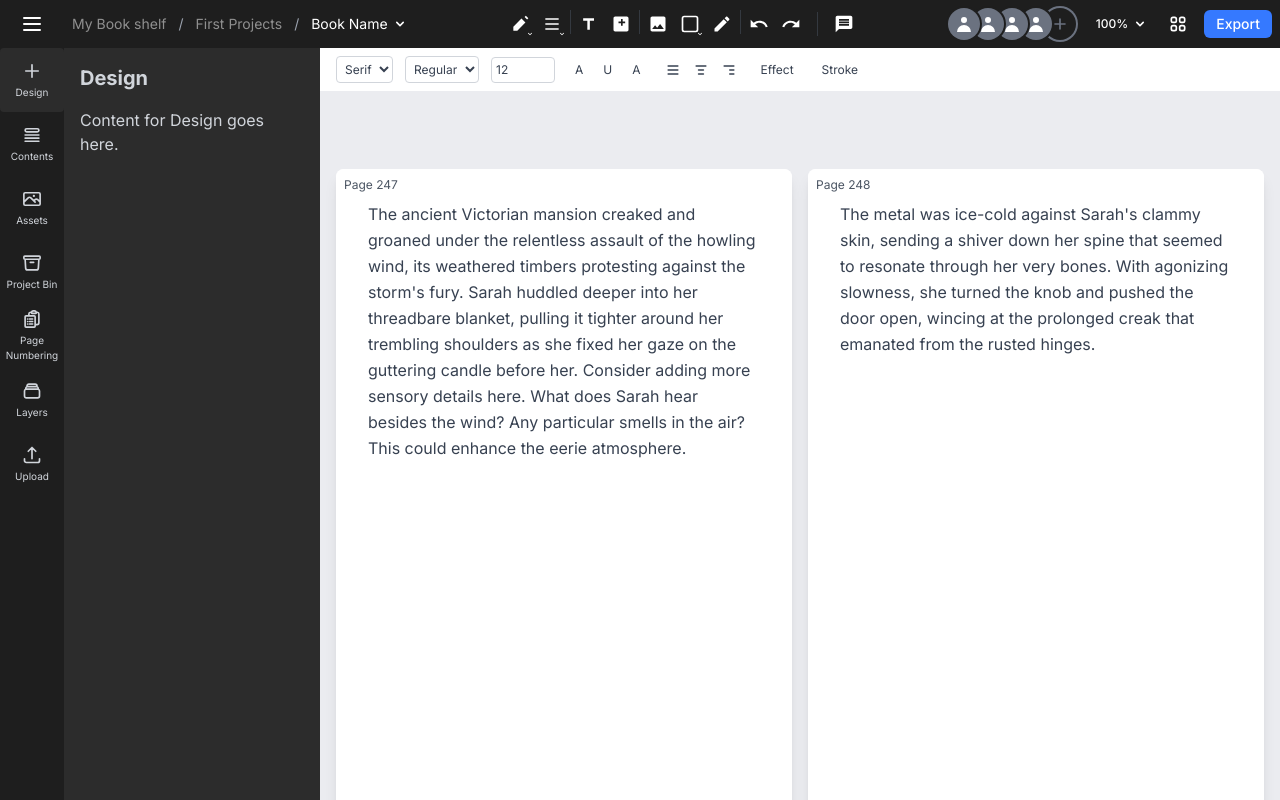
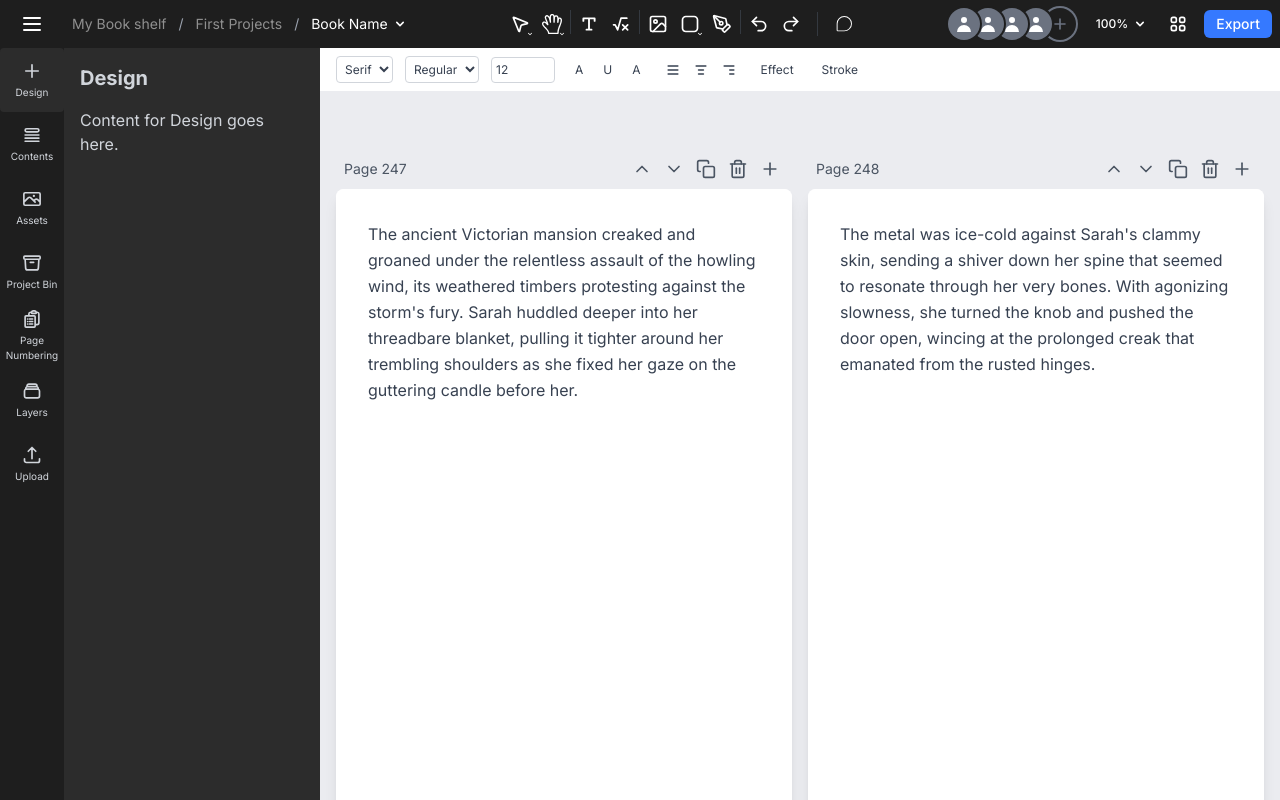
Before and after one commit to alemem64/shelvas, a Next.js app: page / in a window 1280 px wide. Built offline with nearby package versions, Linux system fonts and the light colour scheme.

Commit message:
확대 축소 완전히 기능 구현, TopNabv 아이콘 수정

```diff
--- a/src/app/page.tsx
+++ b/src/app/page.tsx
@@ -1,30 +1,25 @@
 import PageHeader from '@/components/PageHeader';
-
 
 export default function Home() {
   return (
     <div className="bg-[#EBECF0] min-h-screen p-4 flex justify-center items-center">
       <div className="flex space-x-4 w-full max-w-7xl">
-        <div className="flex-1">
-          <div className="bg-white shadow-lg rounded-lg overflow-hidden relative" style={{ aspectRatio: '1 / 1.414' }}>
-            <PageHeader pageNumber={247} />
-            <div className="h-full bg-white p-8 overflow-auto">
-              <p className="text-gray-700 leading-relaxed">
-                The ancient Victorian mansion creaked and groaned under the relentless assault of the howling wind, its weathered timbers protesting against the storm's fury. Sarah huddled deeper into her threadbare blanket, pulling it tighter around her trembling shoulders as she fixed her gaze on the guttering candle before her. Consider adding more sensory details here. What does Sarah hear besides the wind? Any particular smells in the air? This could enhance the eerie atmosphere.
-              </p>
+        {[247, 248].map((pageNumber) => (
+          <div key={pageNumber} className="flex-1 relative">
+            <PageHeader pageNumber={pageNumber} />
+            <div className="bg-white shadow-lg rounded-lg overflow-hidden relative mt-10" style={{ aspectRatio: '1 / 1.414' }}>
+              <div className="h-full bg-white p-8 overflow-auto">
+                <p className="text-gray-700 leading-relaxed">
+                  {pageNumber === 247 ? (
+                    "The ancient Victorian mansion creaked and groaned under the relentless assault of the howling wind, its weathered timbers protesting against the storm's fury. Sarah huddled deeper into her threadbare blanket, pulling it tighter around her trembling shoulders as she fixed her gaze on the guttering candle before her."
+                  ) : (
+                    "The metal was ice-cold against Sarah's clammy skin, sending a shiver down her spine that seemed to resonate through her very bones. With agonizing slowness, she turned the knob and pushed the door open, wincing at the prolonged creak that emanated from the rusted hinges."
+                  )}
+                </p>
+              </div>
             </div>
           </div>
-        </div>
-        <div className="flex-1">
-          <div className="bg-white shadow-lg rounded-lg overflow-hidden relative" style={{ aspectRatio: '1 / 1.414' }}>
-            <PageHeader pageNumber={248} />
-            <div className="h-full bg-white p-8 overflow-auto">
-              <p className="text-gray-700 leading-relaxed">
-                The metal was ice-cold against Sarah's clammy skin, sending a shiver down her spine that seemed to resonate through her very bones. With agonizing slowness, she turned the knob and pushed the door open, wincing at the prolonged creak that emanated from the rusted hinges.
-              </p>
-            </div>
-          </div>
-        </div>
+        ))}
       </div>
     </div>
   )
--- a/src/components/PageHeader.tsx
+++ b/src/components/PageHeader.tsx
@@ -1,37 +1,24 @@
-'use client'
-import React, { useState, useEffect } from 'react';
+import React from 'react';
+import { FiChevronUp, FiChevronDown, FiCopy, FiTrash2, FiPlus } from 'react-icons/fi';
 
 interface PageHeaderProps {
   pageNumber: number;
 }
 
 const PageHeader: React.FC<PageHeaderProps> = ({ pageNumber }) => {
-  const [zoomLevel, setZoomLevel] = useState('100%');
-
-  useEffect(() => {
-    const handleWheel = (e: WheelEvent) => {
-      if (e.ctrlKey || e.metaKey) {
-        e.preventDefault();
-        const delta = e.deltaY > 0 ? -5 : 5;
-        const newZoom = Math.min(Math.max(parseInt(zoomLevel) + delta, 25), 400);
-        setZoomLevel(`${newZoom}%`);
-      }
-    };
-
-    window.addEventListener('wheel', handleWheel, { passive: false });
-
-    return () => {
-      window.removeEventListener('wheel', handleWheel);
-    };
-  }, [zoomLevel]);
-
   return (
-    <div className="absolute top-0 left-0 right-0 p-2" style={{ transform: `scale(${1 / (parseInt(zoomLevel) / 100)})`, transformOrigin: 'top left' }}>
-      <div className="flex justify-between items-center">
-        <span className="text-gray-600 text-xs">Page {pageNumber}</span>
-        <div className="flex space-x-2">
-          {/* Button content */}
-        </div>
+    <div className="absolute top-0 left-0 right-0 h-10 flex justify-between items-center px-2">
+      <span className="text-gray-600 text-sm">Page {pageNumber}</span>
+      <div className="flex space-x-1">
+        {[FiChevronUp, FiChevronDown, FiCopy, FiTrash2, FiPlus].map((Icon, index) => (
+          <button
+            key={index}
+            className="p-1 rounded-md hover:bg-gray-200 transition-colors duration-200"
+            aria-label={Icon.name.replace('Fi', '')}
+          >
+            <Icon className="w-5 h-5 text-gray-600" />
+          </button>
+        ))}
       </div>
     </div>
   );
--- a/src/components/TopNav.tsx
+++ b/src/components/TopNav.tsx
@@ -1,6 +1,11 @@
 'use client'
 import React, { useState, useRef, useEffect } from 'react';
 import { useZoom } from '@/context/ZoomContext';
+import { LuMousePointer2, LuImage, LuPenTool, LuUndo2, LuRedo2 } from 'react-icons/lu';
+import { RxHand } from 'react-icons/rx';
+import { PiTextTBold, PiChatTeardropLight } from 'react-icons/pi';
+import { TbMath } from 'react-icons/tb';
+import { BiSquareRounded } from 'react-icons/bi';
 
 const TopNav = () => {
   const [selectedTool, setSelectedTool] = useState(null);
@@ -156,25 +161,25 @@ const ToolButton = ({ icon, hasDropdown = false, selectedTool, setSelectedTool }
 const getToolIcon = (icon) => {
   switch (icon) {
     case 'pointer':
-      return <svg className="w-5 h-5" viewBox="0 0 24 24" fill="currentColor"><path d="M13.75 5.5L4 15.25V20h4.75l9.75-9.75L13.75 5.5zM17.5 3.5l3 3L22 5l-3-3-1.5 1.5z"/></svg>;
+      return <LuMousePointer2 className="w-5 h-5" />;
     case 'section':
-      return <svg className="w-5 h-5" viewBox="0 0 24 24" fill="none" stroke="currentColor" strokeWidth="2"><path d="M4 6h16M4 12h16M4 18h16"/></svg>;
+      return <RxHand className="w-5 h-5" />;
     case 'text':
-      return <svg className="w-5 h-5" viewBox="0 0 24 24" fill="currentColor"><path d="M5 5v3h5v11h3V8h5V5H5z"/></svg>;
+      return <PiTextTBold className="w-5 h-5" />;
     case 'formula':
-      return <svg className="w-5 h-5" viewBox="0 0 24 24" fill="currentColor"><path d="M19 3H5C3.9 3 3 3.9 3 5v14c0 1.1.9 2 2 2h14c1.1 0 2-.9 2-2V5c0-1.1-.9-2-2-2zm-2 8h-3v3h-2v-3H9v-2h3V6h2v3h3v2z"/></svg>;
+      return <TbMath className="w-5 h-5" />;
     case 'image':
-      return <svg className="w-5 h-5" viewBox="0 0 24 24" fill="currentColor"><path d="M21 19V5c0-1.1-.9-2-2-2H5c-1.1 0-2 .9-2 2v14c0 1.1.9 2 2 2h14c1.1 0 2-.9 2-2zM8.5 13.5l2.5 3.01L14.5 12l4.5 6H5l3.5-4.5z"/></svg>;
+      return <LuImage className="w-5 h-5" />;
     case 'rectangle':
-      return <svg className="w-5 h-5" viewBox="0 0 24 24" fill="none" stroke="currentColor" strokeWidth="2"><rect x="3" y="3" width="18" height="18" rx="2" ry="2"/></svg>;
+      return <BiSquareRounded className="w-5 h-5" />;
     case 'pen':
-      return <svg className="w-5 h-5" viewBox="0 0 24 24" fill="currentColor"><path d="M3 17.25V21h3.75L17.81 9.94l-3.75-3.75L3 17.25zM20.71 7.04c.39-.39.39-1.02 0-1.41l-2.34-2.34c-.39-.39-1.02-.39-1.41 0l-1.83 1.83 3.75 3.75 1.83-1.83z"/></svg>;
+      return <LuPenTool className="w-5 h-5" />;
     case 'undo':
-      return <svg className="w-5 h-5" viewBox="0 0 24 24" fill="currentColor"><path d="M12.5 8c-2.65 0-5.05.99-6.9 2.6L2 7v9h9l-3.62-3.62c1.39-1.16 3.16-1.88 5.12-1.88 3.54 0 6.55 2.31 7.6 5.5l2.37-.78C21.08 11.03 17.15 8 12.5 8z"/></svg>;
+      return <LuUndo2 className="w-5 h-5" />;
     case 'redo':
-      return <svg className="w-5 h-5" viewBox="0 0 24 24" fill="currentColor"><path d="M18.4 10.6C16.55 8.99 14.15 8 11.5 8c-4.65 0-8.58 3.03-9.96 7.22L3.9 16c1.05-3.19 4.05-5.5 7.6-5.5 1.95 0 3.73.72 5.12 1.88L13 16h9V7l-3.6 3.6z"/></svg>;
+      return <LuRedo2 className="w-5 h-5" />;
     case 'chat':
-      return <svg className="w-5 h-5" viewBox="0 0 24 24" fill="currentColor"><path d="M20 2H4c-1.1 0-2 .9-2 2v18l4-4h14c1.1 0 2-.9 2-2V4c0-1.1-.9-2-2-2zm-2 12H6v-2h12v2zm0-3H6V9h12v2zm0-3H6V6h12v2z"/></svg>;
+      return <PiChatTeardropLight className="w-5 h-5" />;
     default:
       return null;
   }
--- a/src/components/ZoomWrapper.tsx
+++ b/src/components/ZoomWrapper.tsx
@@ -1,5 +1,5 @@
 'use client'
-import React, { useRef, useEffect } from 'react';
+import React, { useRef, useEffect, useState, useCallback } from 'react';
 import { useZoom } from '@/context/ZoomContext';
 
 interface ZoomWrapperProps {
@@ -11,6 +11,8 @@ const ZoomWrapper: React.FC<ZoomWrapperProps> = ({ children }) => {
   const [position, setPosition] = React.useState({ x: 0, y: 0 });
   const wrapperRef = useRef<HTMLDivElement>(null);
   const contentRef = useRef<HTMLDivElement>(null);
+  const [isDragging, setIsDragging] = React.useState(false);
+  const [startDragPosition, setStartDragPosition] = React.useState({ x: 0, y: 0 });
 
   const centerContent = (newScale: number) => {
     const wrapper = wrapperRef.current;
@@ -24,13 +26,43 @@ const ZoomWrapper: React.FC<ZoomWrapperProps> = ({ children }) => {
     setPosition(newPosition);
   };
 
+  const handleMouseDown = useCallback((e: React.MouseEvent) => {
+    if (scale > 0.7) {
+      setIsDragging(true);
+      setStartDragPosition({ x: e.clientX - position.x, y: e.clientY - position.y });
+    }
+  }, [scale, position.x, position.y]);
+
+  const handleMouseMove = useCallback((e: MouseEvent) => {
+    if (isDragging && scale > 0.7) {
+      const newPosition = {
+        x: e.clientX - startDragPosition.x,
+        y: e.clientY - startDragPosition.y,
+      };
+      setPosition(newPosition);
+    }
+  }, [isDragging, scale, startDragPosition]);
+
+  const handleMouseUp = useCallback(() => {
+    setIsDragging(false);
+  }, []);
+
+  useEffect(() => {
+    document.addEventListener('mousemove', handleMouseMove);
+    document.addEventListener('mouseup', handleMouseUp);
+    return () => {
+      document.removeEventListener('mousemove', handleMouseMove);
+      document.removeEventListener('mouseup', handleMouseUp);
+    };
+  }, [handleMouseMove, handleMouseUp]);
+
   useEffect(() => {
     if (isKeyboardInput) {
       centerContent(scale);
     }
   }, [scale, isKeyboardInput]);
 
-  const handleWheel = (e: WheelEvent) => {
+  const handleWheel = useCallback((e: WheelEvent) => {
     e.preventDefault();
 
     if (e.ctrlKey || e.metaKey) {
@@ -62,8 +94,25 @@ const ZoomWrapper: React.FC<ZoomWrapperProps> = ({ children }) => {
       }
 
       setScale(newScale, false);
+    } else if (scale > 0.7) {
+      const scrollAmount = 30; // Adjust this value to change scroll speed
+      let deltaX = 0;
+      let deltaY = 0;
+
+      if (e.shiftKey || e.deltaX !== 0) {
+        // Horizontal scrolling
+        deltaX = e.deltaX !== 0 ? e.deltaX : e.deltaY;
+      } else {
+        // Vertical scrolling
+        deltaY = e.deltaY;
+      }
+
+      setPosition(prevPosition => ({
+        x: prevPosition.x - deltaX / scale,
+        y: prevPosition.y - deltaY / scale,
+      }));
     }
-  };
+  }, [scale, setScale, position]);
 
   useEffect(() => {
     const wrapper = wrapperRef.current;
@@ -83,7 +132,10 @@ const ZoomWrapper: React.FC<ZoomWrapperProps> = ({ children }) => {
         height: '100%',
         overflow: 'hidden',
         position: 'relative' as const,
+        cursor: scale > 0.7 ? 'move' : 'default',
+        backgroundColor: '#EBECF0', // 배경색 추가
       }}
+      onMouseDown={handleMouseDown}
     >
       <div
         ref={contentRef}
@@ -91,7 +143,7 @@ const ZoomWrapper: React.FC<ZoomWrapperProps> = ({ children }) => {
           transform: `translate(${position.x}px, ${position.y}px) scale(${scale})`,
           transformOrigin: '0 0',
           position: 'absolute' as const,
-          transition: 'transform 0.1s ease-out',
+          transition: isDragging ? 'none' : 'transform 0.05s ease-out',
         }}
       >
         {children}
```
Also changed, not shown: package.json (+5 -4 lines), 1 other file (tests, documents, lock files or other folders).
